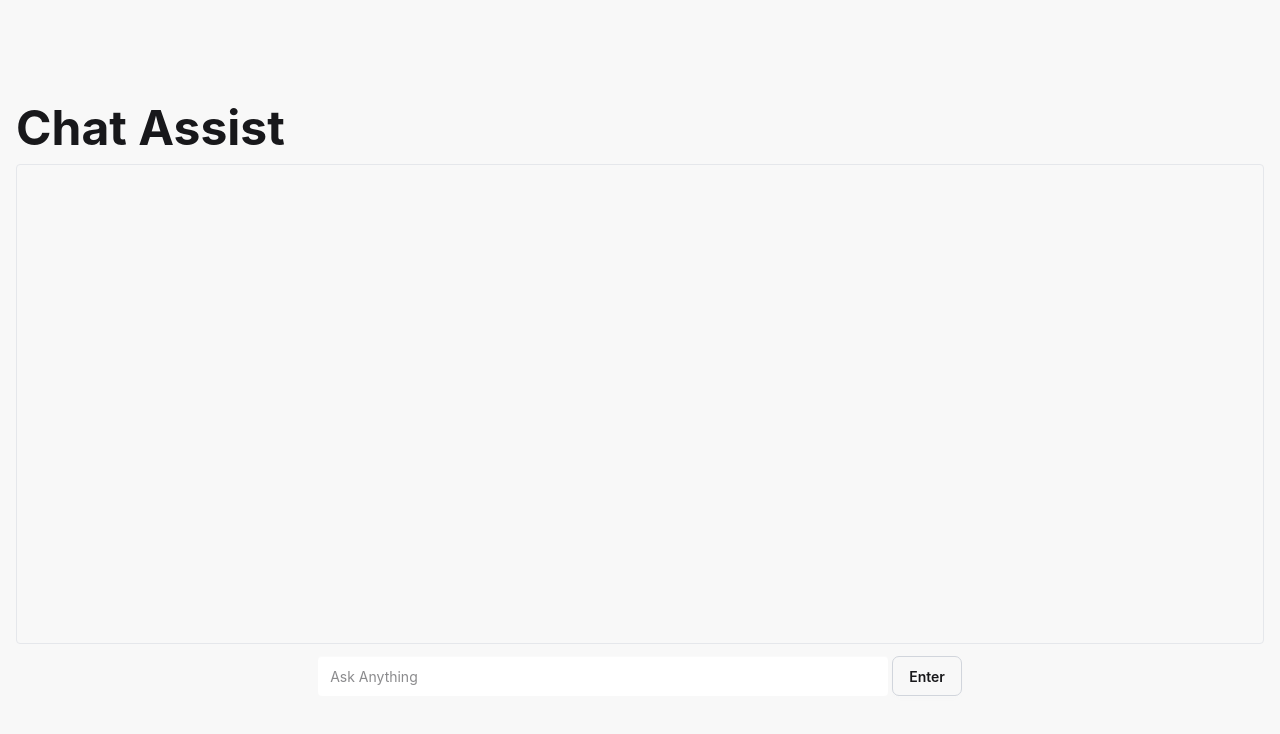
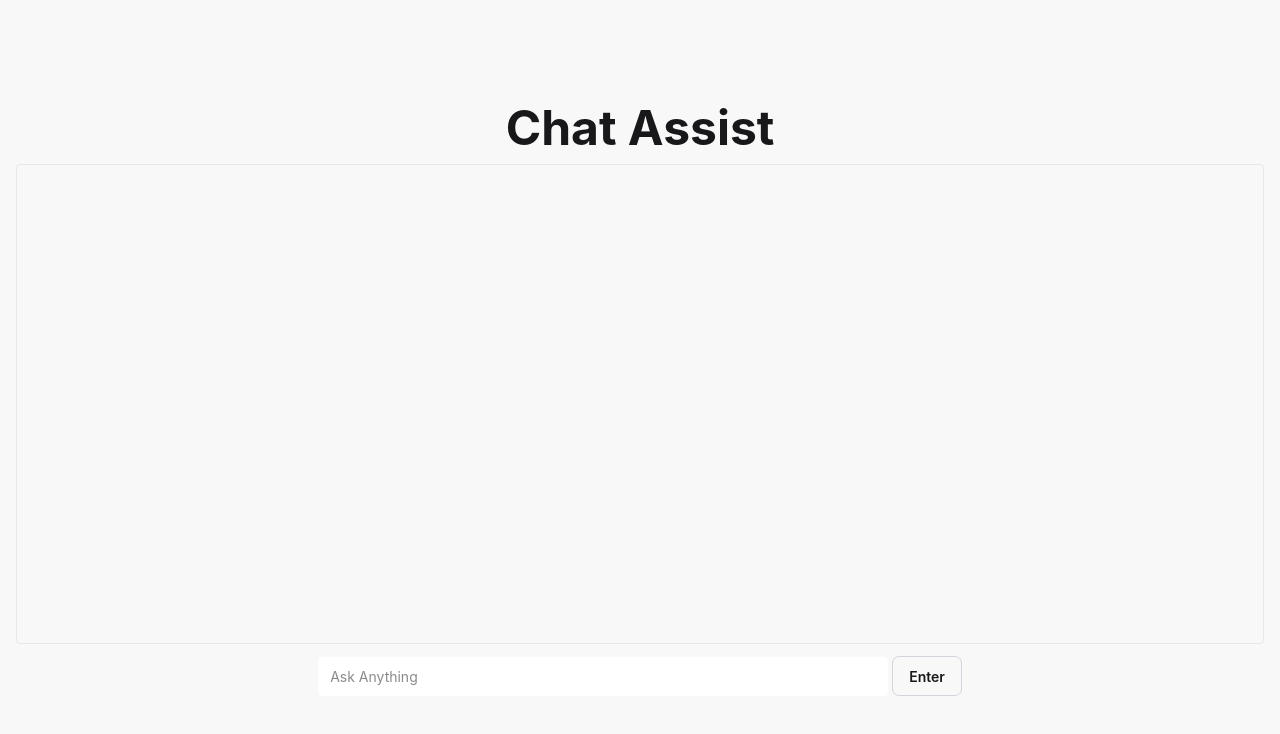
Before and after one commit to sagardhankar7/ChatAssis-frontend, a React (Vite) app: page / in a window 1280 px wide. Shown: the top 734 px of the page. Built offline with nearby package versions, Linux system fonts and the light colour scheme.

Commit message:
center headline

```diff
--- a/src/App.jsx
+++ b/src/App.jsx
@@ -49,7 +49,7 @@
       <div className="hero bg-base-200 min-h-screen">
         <div className="hero-content">
           <div className="w-456">
-            <h1 className="text-5xl font-bold">Chat Assist</h1>
+            <h1 className="text-5xl font-bold text-center">Chat Assist</h1>
             <div className="py-6 h-120 overflow-y-auto whitespace-pre-line border rounded p-2 my-3 border-gray-200">
               {output == "" ? (
                 <Shimmer />
```
